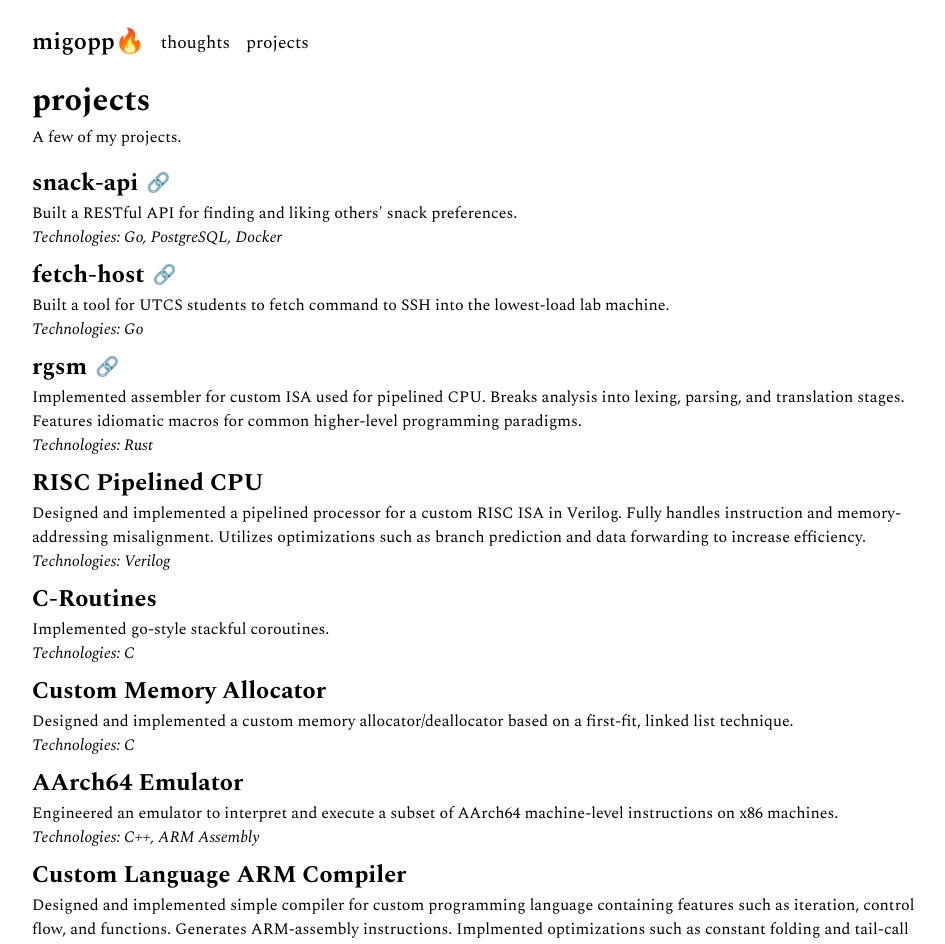
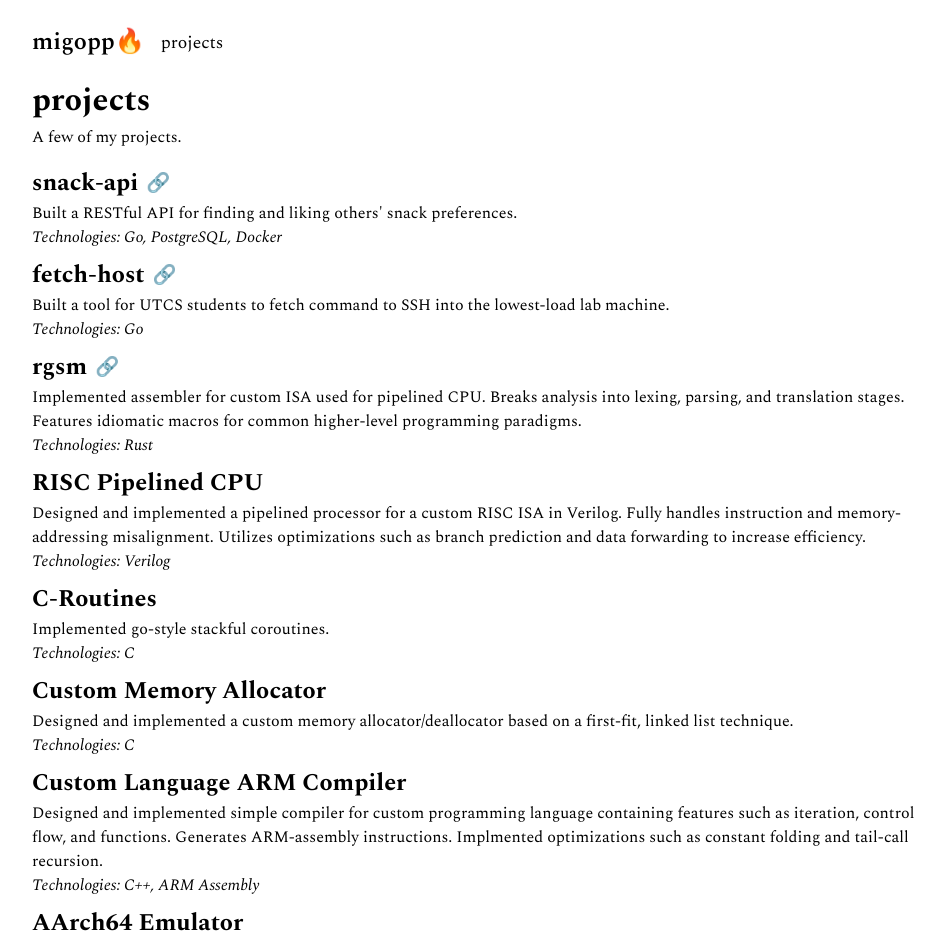
Before and after one commit to migopp/migopp.dev, a SvelteKit app: page /projects in a window 1280 px wide. Shown: the top 944 px of the page, without its empty margins (158-1103 px from the left). Built offline with nearby package versions, Linux system fonts and the light colour scheme.

Commit message:
Revise project order, remove thoughts tab in layout

```diff
--- a/src/lib/projects.json
+++ b/src/lib/projects.json
@@ -43,15 +43,15 @@
 	},
 	{
 		"id": 4,
-		"name": "AArch64 Emulator",
-		"description": "Engineered an emulator to interpret and execute a subset of AArch64 machine-level instructions on x86 machines.",
+		"name": "Custom Language ARM Compiler",
+		"description": "Designed and implemented simple compiler for custom programming language containing features such as iteration, control flow, and functions. Generates ARM-assembly instructions. Implmented optimizations such as constant folding and tail-call recursion.",
 		"technologies": "C++, ARM Assembly",
 		"link": ""
 	},
 	{
 		"id": 3,
-		"name": "Custom Language ARM Compiler",
-		"description": "Designed and implemented simple compiler for custom programming language containing features such as iteration, control flow, and functions. Generates ARM-assembly instructions. Implmented optimizations such as constant folding and tail-call recursion.",
+		"name": "AArch64 Emulator",
+		"description": "Engineered an emulator to interpret and execute a subset of AArch64 machine-level instructions on x86 machines.",
 		"technologies": "C++, ARM Assembly",
 		"link": ""
 	},
--- a/src/routes/+layout.svelte
+++ b/src/routes/+layout.svelte
@@ -14,7 +14,6 @@
 		<nav>
 			<ul>
 				<li><a href="/" id="migopp">migopp🔥</a></li>
-				<li><a href="/thoughts">thoughts</a></li>
 				<li><a href="/projects">projects</a></li>
 			</ul>
 		</nav>
```
